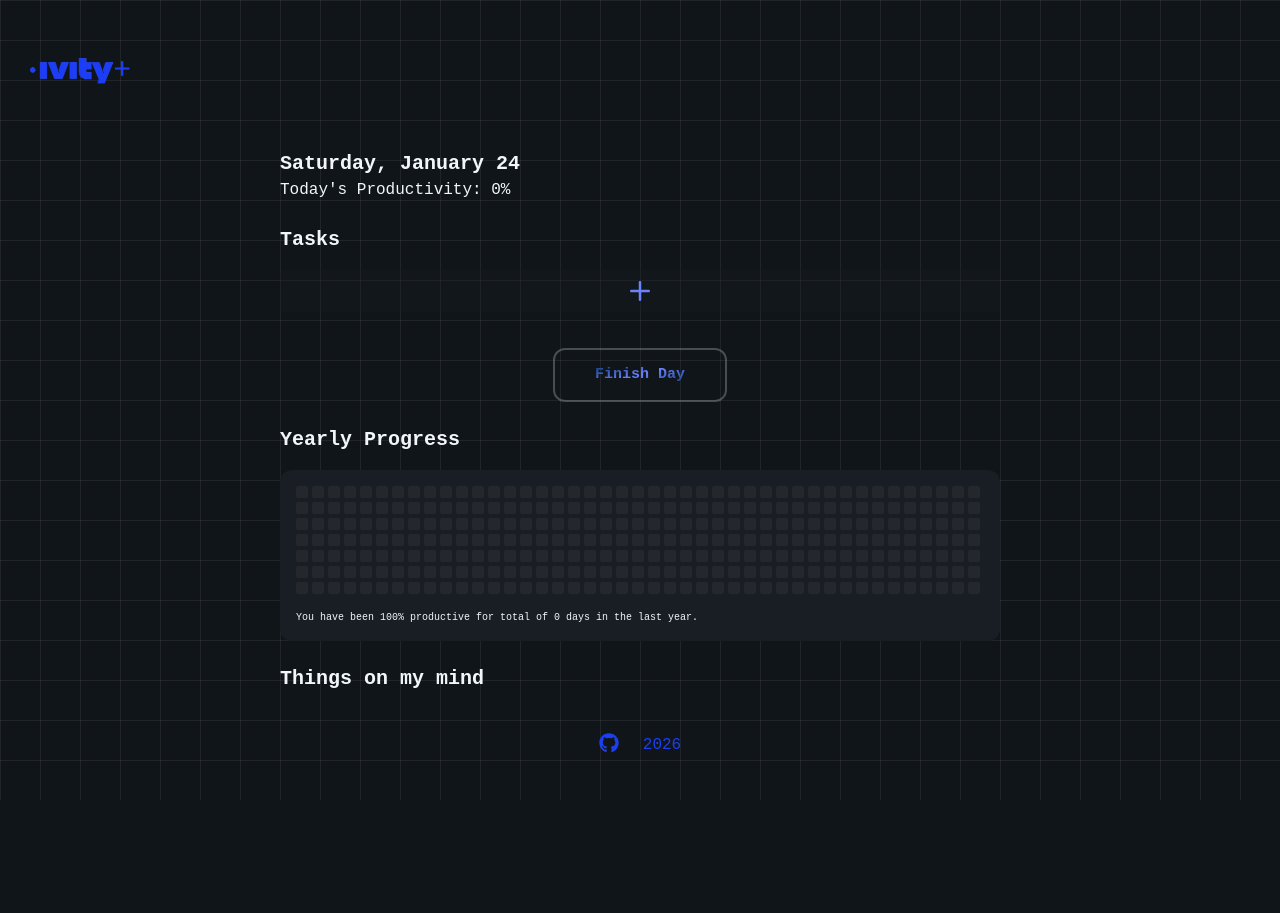
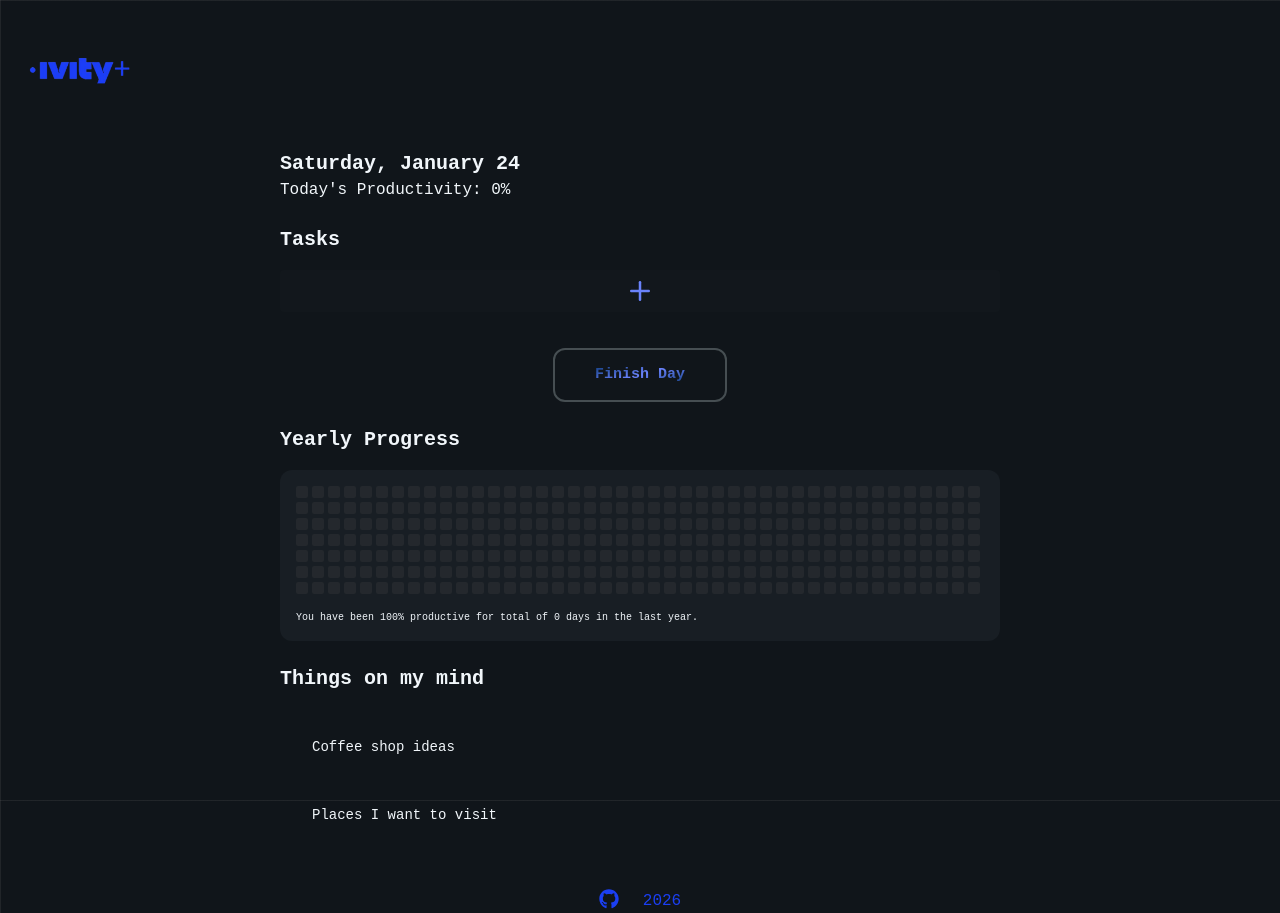
Before and after one commit to tltnsk/productivity-plus, a Next.js app: page / in a window 1280 px wide. Before the commit the page ends 800 px from the top, so only its background shows below. Built offline with nearby package versions, Linux system fonts and the light colour scheme; some icons are missing.

Commit message:
add things onmy mind section with demo data

```diff
--- a/src/app/page.tsx
+++ b/src/app/page.tsx
@@ -20,6 +20,7 @@ import Button from "@mui/material/Button";
 import { useTheme, alpha } from "@mui/material/styles";
 import { Footer } from "@/components/Footer";
 import { Header } from "@/components/Header";
+import MindList from "@/components/Mind/MindList";
 
 declare module "@mui/material/styles" {
   interface Palette {
@@ -149,6 +150,20 @@ export default function Home() {
 
   const theme = useTheme();
 
+  // -------- Items on mind demo data -----------
+  const mindItems = [
+    {
+      id: "1",
+      description: "Coffee shop ideas",
+      category: "Business",
+    },
+    {
+      id: "2",
+      description: "Places I want to visit",
+      category: "Personal",
+    },
+  ];
+
   return (
     <main>
       <Header />
@@ -223,6 +238,7 @@ export default function Home() {
 
         <section className="mt-6">
           <h2 className="text-xl font-semibold">Things on my mind</h2>
+          <MindList items={mindItems} />
         </section>
 
         <Footer />
--- a/src/components/Mind/MindItem.tsx
+++ b/src/components/Mind/MindItem.tsx
@@ -0,0 +1,15 @@
+"use client";
+
+import { ItemOnMind } from "@/lib/types";
+
+type MindItemProps = {
+  item: ItemOnMind;
+};
+
+export default function MindItem({ item }: MindItemProps) {
+  return (
+    <div className="flex justify-between items-center space-x-3.5 space-y-4 bg-neutral-primary-soft transition-colors duration-150 p-4">
+      <div className="w-full text-sm font-medium">{item.description}</div>
+    </div>
+  );
+}
--- a/src/components/Mind/MindList.tsx
+++ b/src/components/Mind/MindList.tsx
@@ -0,0 +1,20 @@
+"use client";
+import { ItemOnMind } from "@/lib/types";
+import MindItem from "@/components/Mind/MindItem";
+
+type MindListProps = {
+  items: ItemOnMind[];
+};
+
+export default function MindList({ items }: MindListProps) {
+  return (
+    <ul className="space-y-4 mt-5 py-2 px-4">
+      {items.map((item) => (
+        // unique key to distinguish each item
+        <li key={item.id}>
+          <MindItem item={item} />
+        </li>
+      ))}
+    </ul>
+  );
+}
```
